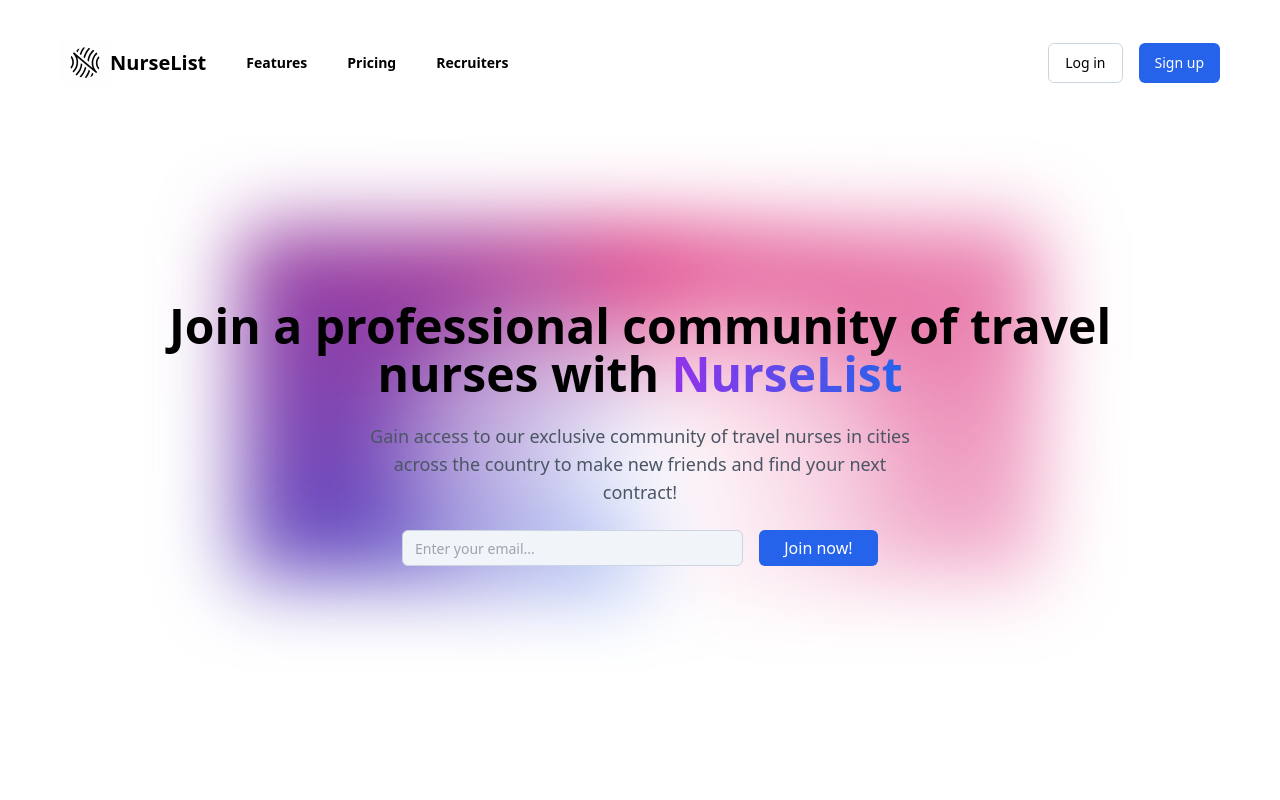
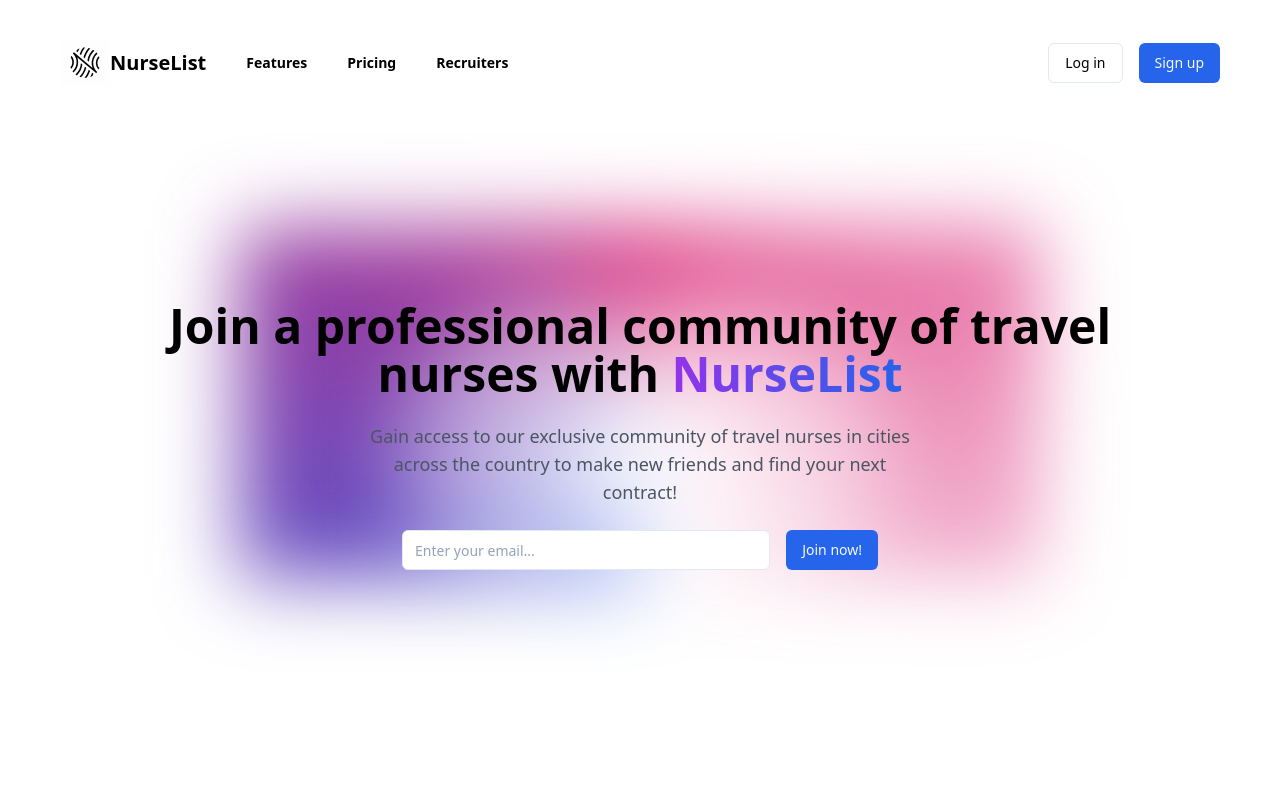
Before and after one commit to tjvonbr/nurse-list, a Next.js app: page / in a window 1280 px wide. Shown: the top 800 px of the page. Built offline with nearby package versions, Linux system fonts and the light colour scheme.

Commit message:
button class variants and updated button instances to use variants

```diff
--- a/src/app/globals.css
+++ b/src/app/globals.css
@@ -2,12 +2,18 @@
 @tailwind components;
 @tailwind utilities;
 
-:root {
-  --foreground-rgb: 255, 255, 255;
-  --background-rgb: 255, 255, 255;
+@layer base {
+  :root {
+    --background: 0 0% 100%;
+    --foreground: 222.2 47.4% 11.2%;
+
+    --accent: 241, 245, 249;
+    --accent-foreground: 15, 23, 42;
+
+    --primary: 37, 100, 235;
+    --primary-foreground: 245, 250, 255;
+
+    --border: 241, 245, 249;
+    --input: 226, 232, 240;
+  }
 }
-
-body {
-  color: rgb(var(--foreground-rgb));
-  background: rgb(var(--background-rgb));
-}
--- a/src/components/EmailForm.tsx
+++ b/src/components/EmailForm.tsx
@@ -1,10 +1,11 @@
 "use client";
 
+import { cn } from "@/lib/utils";
+import { buttonVariants } from "./common/Button";
 import { Input } from "./common/Input";
-
+import Spinner from "./common/Spinner";
 import { useRouter, useSearchParams } from "next/navigation";
 import { useCallback, useState } from "react";
-import Spinner from "./common/Spinner";
 
 export default function EmailForm() {
   const [email, setEmail] = useState("");
@@ -45,7 +46,7 @@
   }
 
   return (
-    <form className="box-content w-full sm:w-1/2 flex flex-col sm:flex-row space-y-4 sm:space-y-0 sm:space-x-4 items-center">
+    <form className="sm:w-1/2 flex flex-col sm:flex-row space-y-4 sm:space-y-0 sm:space-x-4 items-center">
       <Input
         name="email"
         onChange={handleChange}
@@ -53,10 +54,7 @@
         type="email"
         value={email}
       />
-      <button
-        className="w-full sm:w-[160px] h-9 py-3 px-3 flex flex-row justify-center items-center rounded-md bg-blue-600 hover:bg-blue-700 transition-colors text-md"
-        onClick={handleSubmit}
-      >
+      <button className={cn(buttonVariants({ variant: "default" }))}>
         {isLoading ? <Spinner color="white" size={15} /> : "Join now!"}
       </button>
     </form>
--- a/src/components/LoginForm.tsx
+++ b/src/components/LoginForm.tsx
@@ -4,10 +4,14 @@
 import Spinner from "./common/Spinner";
 import { signIn } from "next-auth/react";
 import { Input } from "./common/Input";
+import { buttonVariants } from "./common/Button";
+import { cn } from "@/lib/utils";
 
 export default function LoginForm() {
   const [email, setEmail] = useState("");
   const [isLoggingIn, setIsLoggingIn] = useState(false);
+
+  const isDisabled = email.length < 1;
 
   async function handleSubmit(e: React.FormEvent) {
     e.preventDefault();
@@ -39,8 +43,8 @@
         />
       </fieldset>
       <button
-        className="h-9 w-full flex justify-center items-center rounded-md text-sm bg-blue-600 hover:bg-blue-700 transition-colors text-slate-200"
-        disabled={isLoggingIn}
+        className={cn(buttonVariants({ variant: "default" }), "w-full")}
+        disabled={isDisabled || isLoggingIn}
         onClick={handleSubmit}
       >
         {isLoggingIn ? <Spinner color="white" size={15} /> : "Submit"}
--- a/src/components/PricingSection.tsx
+++ b/src/components/PricingSection.tsx
@@ -4,6 +4,8 @@
 import { motion } from "framer-motion";
 import Link from "next/link";
 import { fadeInSection } from "@/lib/framer";
+import { buttonVariants } from "./common/Button";
+import { cn } from "@/lib/utils";
 
 export default function PricingSection() {
   return (
@@ -52,13 +54,13 @@
               interested in.
             </p>
           </div>
+          <Link
+            href="/register"
+            className={cn(buttonVariants({ variant: "default" }), "w-1/2")}
+          >
+            Get started!
+          </Link>
         </div>
-        <Link
-          href="/register"
-          className="w-full md:w-1/2 mt-12 flex justify-center items-center bg-blue-600 hover:bg-blue-700 transition-colors rounded-md h-10"
-        >
-          Get started!
-        </Link>
       </div>
     </motion.section>
   );
--- a/src/components/RecruiterForm.tsx
+++ b/src/components/RecruiterForm.tsx
@@ -5,6 +5,8 @@
 import toast from "react-hot-toast";
 import Spinner from "./common/Spinner";
 import { mailchimp } from "@/services/mailchimp";
+import { cn } from "@/lib/utils";
+import { buttonVariants } from "./common/Button";
 
 export default function RecruiterForm() {
   const [isLoading, setIsLoading] = useState(false);
@@ -110,7 +112,7 @@
         </fieldset>
       </form>
       <button
-        className="w-full h-9 flex justify-center items-center bg-blue-600 hover:bg-blue-700 rounded-md text-sm text-slate-200 transition-colors"
+        className={cn(buttonVariants({ variant: "default" }), "w-full")}
         disabled={disabled || isLoading}
         onClick={handleSubmit}
       >
--- a/src/components/RegisterForm.tsx
+++ b/src/components/RegisterForm.tsx
@@ -5,6 +5,8 @@
 import toast from "react-hot-toast";
 import { useRouter } from "next/navigation";
 import { Input } from "./common/Input";
+import { buttonVariants } from "./common/Button";
+import { cn } from "@/lib/utils";
 
 export default function RegisterForm({ email }: { email: string | null }) {
   const [isLoading, setIsLoading] = useState(false);
@@ -14,6 +16,12 @@
     email: email ?? "",
     birthday: "",
   });
+
+  const isDisabled =
+    user.firstName.length < 1 ||
+    user.lastName.length < 1 ||
+    user.email.length < 1 ||
+    user.birthday.length < 1;
 
   const router = useRouter();
 
@@ -96,8 +104,9 @@
         />
       </fieldset>
       <button
-        className="h-10 w-full flex justify-center items-center rounded-md bg-blue-600 hover:bg-blue-700 transition-colors text-sm text-slate-200"
+        className={cn(buttonVariants({ variant: "default" }), "w-full")}
         onClick={handleSubmit}
+        disabled={isDisabled || isLoading}
       >
         {isLoading ? <Spinner color="white" size={15} /> : "Submit"}
       </button>
--- a/src/components/common/Button.tsx
+++ b/src/components/common/Button.tsx
@@ -7,8 +7,10 @@
   {
     variants: {
       variant: {
-        default: "bg-blue-600 text-white hover:bg-blue-700",
-        outline: "border border-slate-300 hover:bg-slate-50 text-black",
+        default:
+          "bg-primary text-primary-foreground hover:bg-primary hover:opacity-90",
+        outline:
+          "border border-input hover:bg-accent hover:text-accent-foreground",
       },
       size: {
         default: "h-10 py-2 px-4",
--- a/src/components/common/Input.tsx
+++ b/src/components/common/Input.tsx
@@ -7,7 +7,7 @@
   ({ className, type, ...props }, ref) => {
     return (
       <input
-        className="h-9 w-full px-3 py-2 border bg-slate-100 border-slate-300 rounded-md text-sm text-black placeholder:text-gray-400"
+        className="h-10 flex-grow px-3 py-2 border border-input rounded-md text-sm text-black placeholder:text-slate-400"
         type={type}
         ref={ref}
         {...props}
--- a/tailwind.config.ts
+++ b/tailwind.config.ts
@@ -1,20 +1,29 @@
-import type { Config } from 'tailwindcss'
+import type { Config } from "tailwindcss";
 
 const config: Config = {
-  content: [
-    './src/pages/**/*.{js,ts,jsx,tsx,mdx}',
-    './src/components/**/*.{js,ts,jsx,tsx,mdx}',
-    './src/app/**/*.{js,ts,jsx,tsx,mdx}',
-  ],
+  content: ["./src/**/*.{js,ts,jsx,tsx,mdx}"],
   theme: {
     extend: {
       backgroundImage: {
-        'gradient-radial': 'radial-gradient(var(--tw-gradient-stops))',
-        'gradient-conic':
-          'conic-gradient(from 180deg at 50% 50%, var(--tw-gradient-stops))',
+        "gradient-radial": "radial-gradient(var(--tw-gradient-stops))",
+        "gradient-conic":
+          "conic-gradient(from 180deg at 50% 50%, var(--tw-gradient-stops))",
+      },
+      colors: {
+        accent: {
+          DEFAULT: "rgb(var(--accent))",
+          foreground: "rgb(var(--accent-foreground))",
+        },
+        border: "rgb(var(--border))",
+        input: "rgb(var(--input))",
+        primary: {
+          DEFAULT: "rgb(var(--primary))",
+          foreground: "rgb(var(--primary-foreground))",
+        },
       },
     },
   },
   plugins: [],
-}
-export default config
+};
+
+export default config;
```
